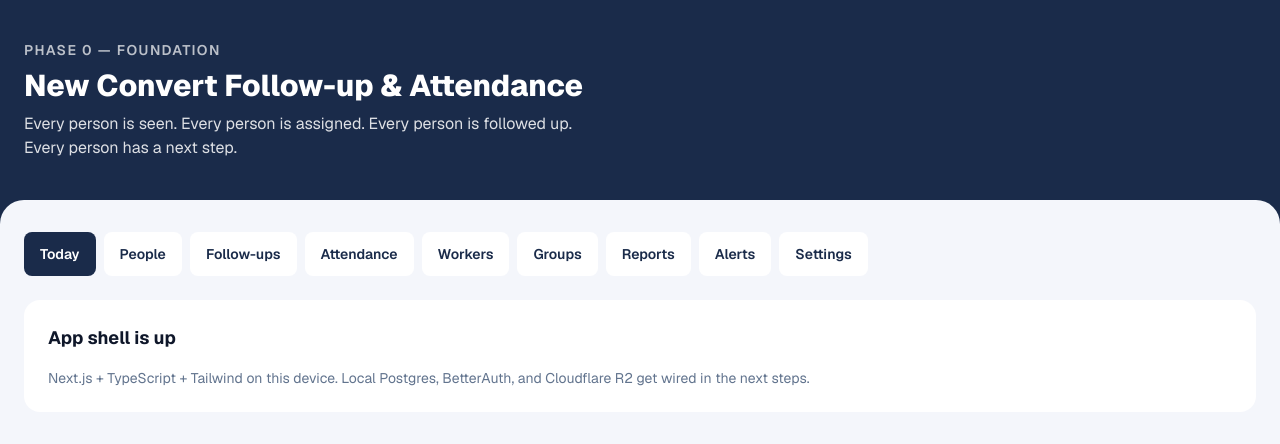
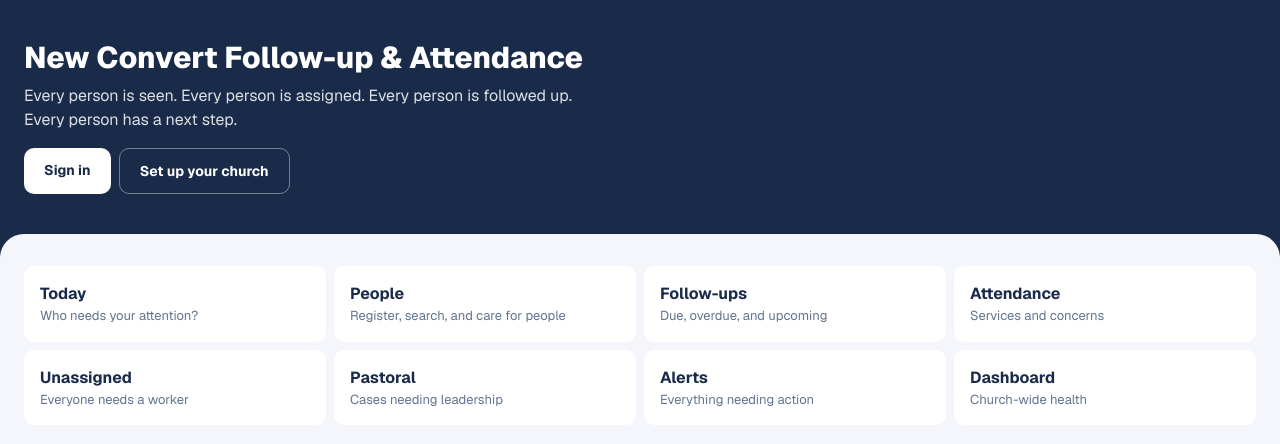
Before and after one commit to aladeaji/NEW-CONVERT-FOLLOW-UP-APP, a Next.js app: page / in a window 1280 px wide. Shown: the top 444 px of the page. Built offline with nearby package versions, Linux system fonts and the light colour scheme.

Commit message:
Home: real landing with section links and auth entry

```diff
--- a/src/app/page.tsx
+++ b/src/app/page.tsx
@@ -1,50 +1,55 @@
-const NAV = [
-  "Today",
-  "People",
-  "Follow-ups",
-  "Attendance",
-  "Workers",
-  "Groups",
-  "Reports",
-  "Alerts",
-  "Settings",
+import Link from "next/link";
+
+const SECTIONS: [string, string, string][] = [
+  ["Today", "Who needs your attention?", "/today"],
+  ["People", "Register, search, and care for people", "/people"],
+  ["Follow-ups", "Due, overdue, and upcoming", "/follow-ups"],
+  ["Attendance", "Services and concerns", "/attendance"],
+  ["Unassigned", "Everyone needs a worker", "/unassigned"],
+  ["Pastoral", "Cases needing leadership", "/pastoral"],
+  ["Alerts", "Everything needing action", "/alerts"],
+  ["Dashboard", "Church-wide health", "/admin"],
 ];
 
 export default function Home() {
   return (
     <div className="flex min-h-screen flex-col" style={{ background: "#1A2B4A" }}>
       <header className="px-6 py-10 text-white">
-        <p className="text-sm font-semibold uppercase tracking-widest opacity-70">
-          Phase 0 — Foundation
-        </p>
-        <h1 className="mt-2 text-3xl font-extrabold">
+        <h1 className="text-3xl font-extrabold">
           New Convert Follow-up & Attendance
         </h1>
         <p className="mt-2 max-w-xl opacity-85">
           Every person is seen. Every person is assigned. Every person is
           followed up. Every person has a next step.
         </p>
+        <div className="mt-4 flex gap-2">
+          <Link
+            href="/sign-in"
+            className="rounded-[10px] bg-white px-5 py-3 text-sm font-bold text-[#1A2B4A]"
+          >
+            Sign in
+          </Link>
+          <Link
+            href="/sign-up"
+            className="rounded-[10px] border border-white/40 px-5 py-3 text-sm font-bold text-white"
+          >
+            Set up your church
+          </Link>
+        </div>
       </header>
       <main className="flex-1 rounded-t-3xl bg-[#f4f6fb] px-6 py-8">
-        <nav className="flex flex-wrap gap-2">
-          {NAV.map((item, i) => (
-            <span
-              key={item}
-              className={`rounded-lg px-4 py-3 text-sm font-semibold ${
-                i === 0 ? "bg-[#1A2B4A] text-white" : "bg-white text-[#1A2B4A]"
-              }`}
+        <nav className="grid grid-cols-2 gap-2 sm:grid-cols-4">
+          {SECTIONS.map(([title, desc, href]) => (
+            <Link
+              key={href}
+              href={href}
+              className="rounded-[10px] bg-white p-4"
             >
-              {item}
-            </span>
+              <p className="font-bold text-[#1A2B4A]">{title}</p>
+              <p className="text-[13px] text-slate-500">{desc}</p>
+            </Link>
           ))}
         </nav>
-        <div className="mt-6 grid gap-4 rounded-2xl bg-white p-6">
-          <h2 className="text-lg font-bold">App shell is up</h2>
-          <p className="text-sm text-slate-500">
-            Next.js + TypeScript + Tailwind on this device. Local Postgres,
-            BetterAuth, and Cloudflare R2 get wired in the next steps.
-          </p>
-        </div>
       </main>
     </div>
   );
```
